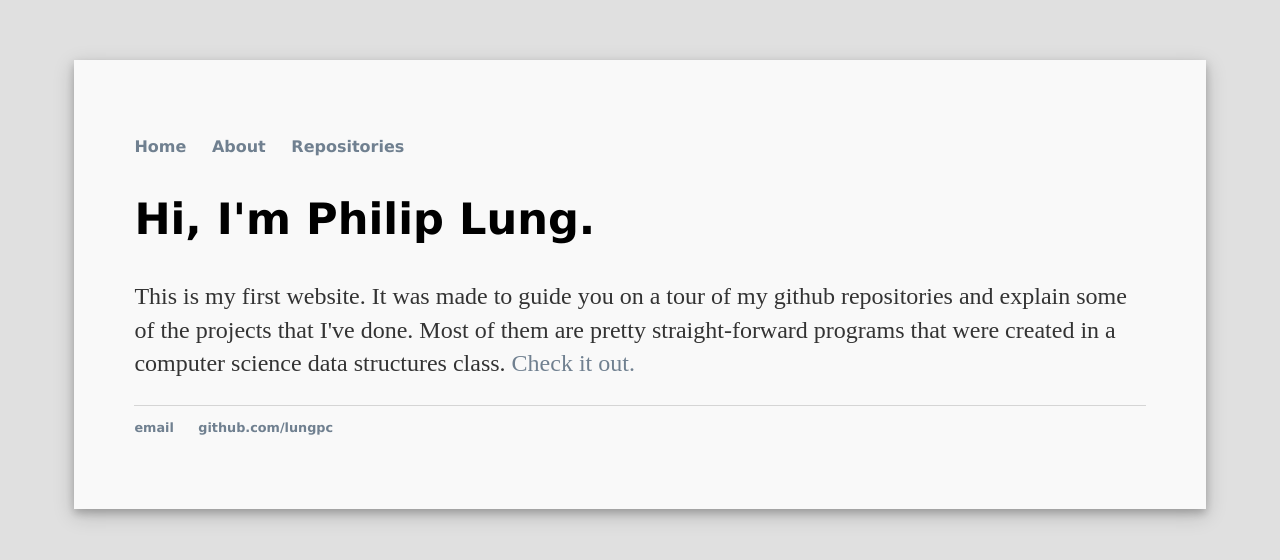
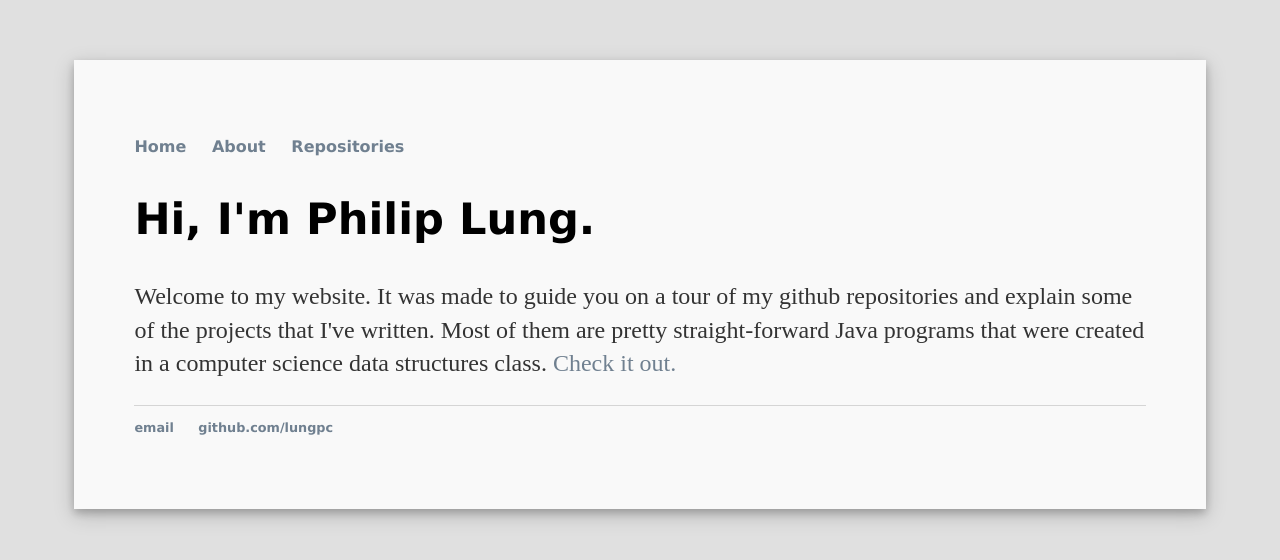
Before and after one commit to lungpc/lungpc.github.io, a Jekyll site: the page built from index.html, in a window 1280 px wide. Shown: the top 560 px of the page. Built offline with Jekyll 4.4.1, drawn with Linux system fonts in a browser that asks for light colours.

Commit message:
Update index.html

```diff
--- a/index.html
+++ b/index.html
@@ -6,7 +6,7 @@ title: Philip Lung, github tour
 
 <div class="intro">
       <h2>Hi, I'm Philip Lung.</h2>
-      <p>This is my first website. It was made to guide you on a tour of my github repositories and explain
-      some of the projects that I've done. Most of them are pretty straight-forward programs that were created
+      <p>Welcome to my website. It was made to guide you on a tour of my github repositories and explain
+      some of the projects that I've written. Most of them are pretty straight-forward Java programs that were created
       in a computer science data structures class.<a href="/repositories"> Check it out.</a></p>
 </div>
```
